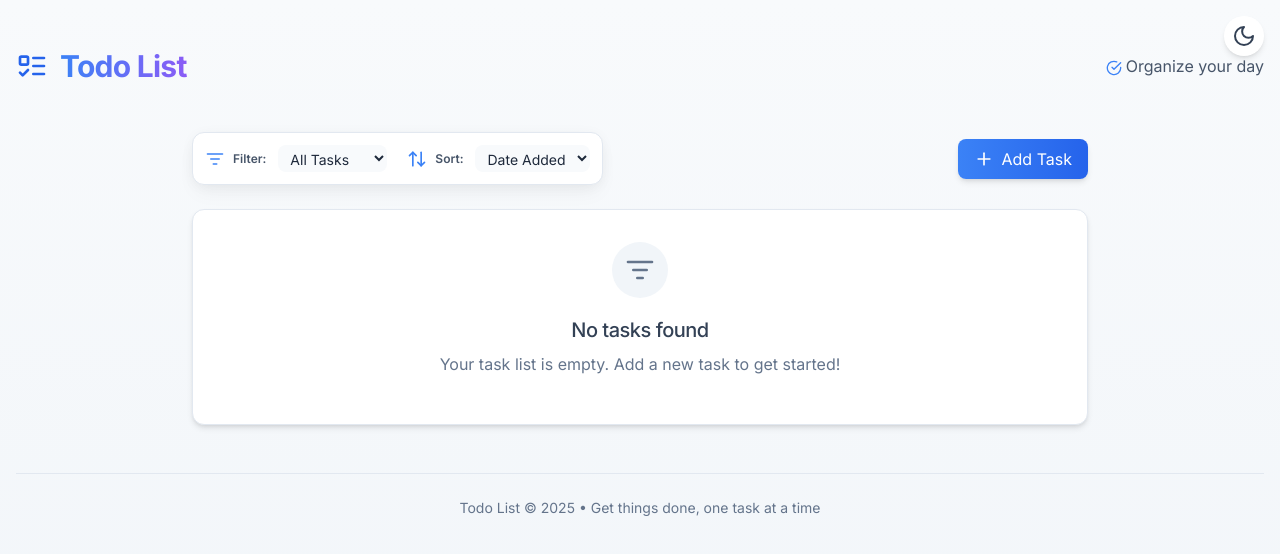
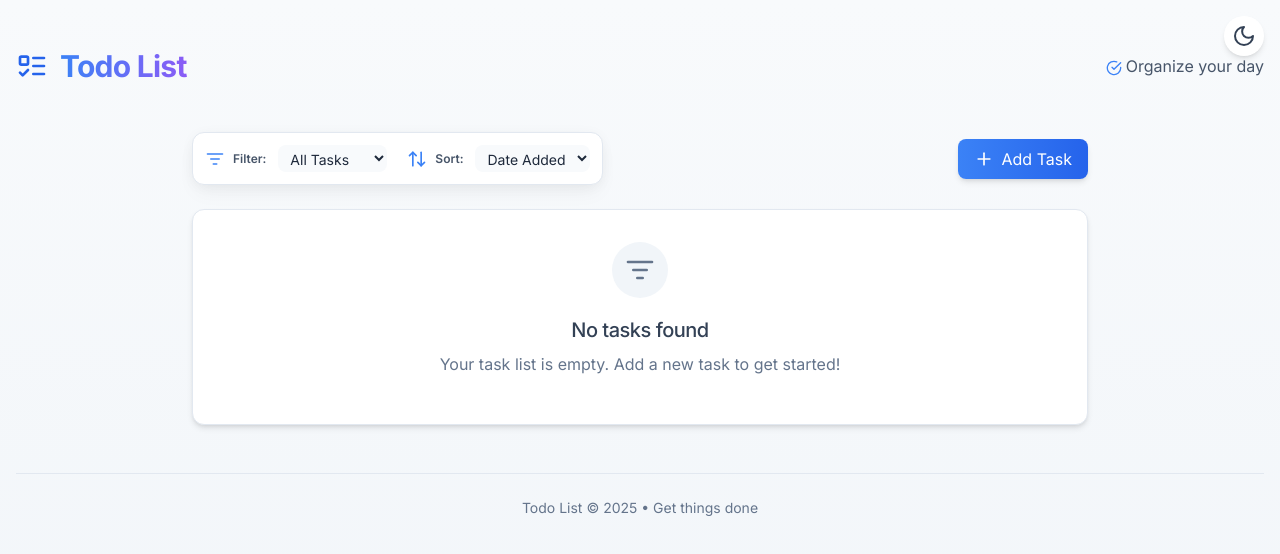
Before and after one commit to apper-canvas/taskflow-qbkqhf, a React (Vite) app: page / in a window 1280 px wide. Shown: the top 554 px of the page. Built offline with nearby package versions, Linux system fonts and the light colour scheme.

Commit message:
Update Home.jsx

```diff
--- a/src/pages/Home.jsx
+++ b/src/pages/Home.jsx
@@ -108,7 +108,7 @@ const Home = () => {
           className="text-center mt-12 pt-6 border-t border-surface-200 dark:border-surface-700"
         >
           <p className="text-sm text-surface-500 dark:text-surface-400">
-            Todo List &copy; {new Date().getFullYear()} • Get things done, one task at a time
+            Todo List &copy; {new Date().getFullYear()} • Get things done
           </p>
         </motion.footer>
       </div>
```
